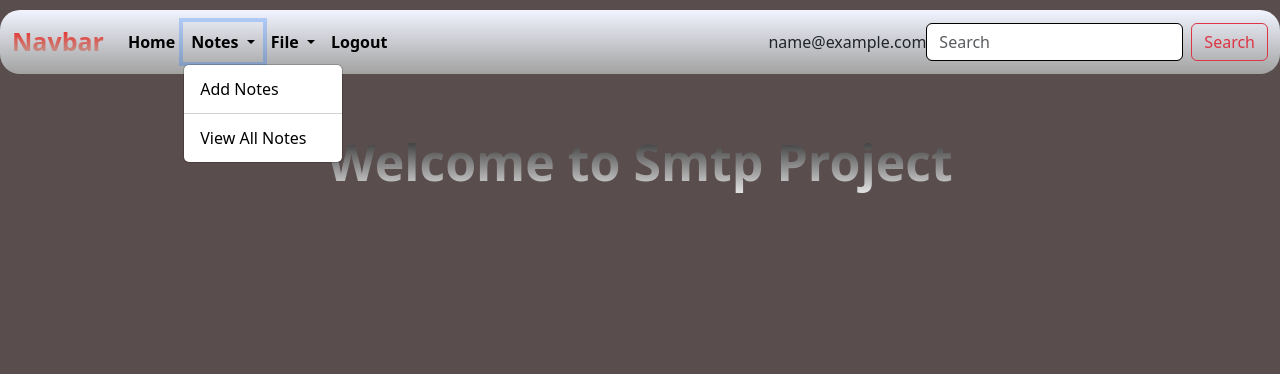
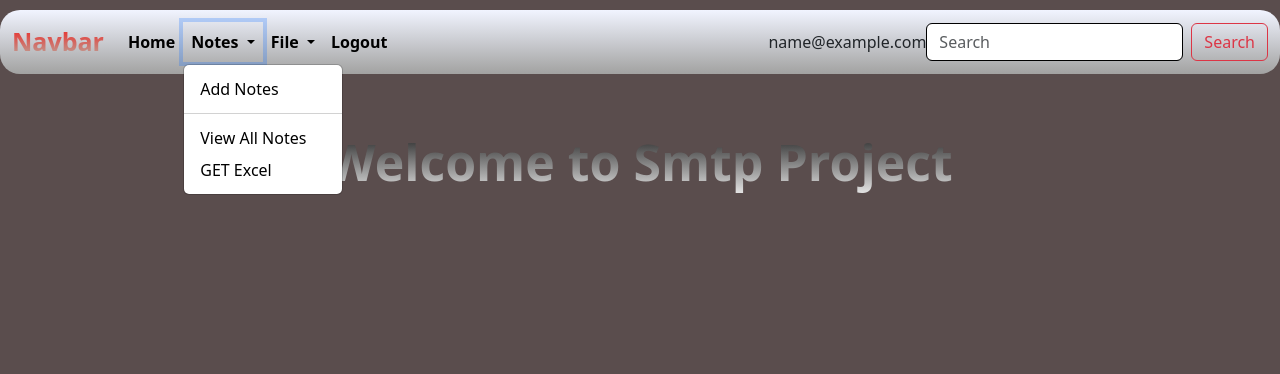
Before and after one commit to Nitishsingamsetti/student_record_manager, a Flask app: page /panel in a window 1280 px wide, after a click on "Notes". Shown: the top 374 px of the page. Run offline with Flask 3, Linux system fonts and the light colour scheme; the visitor is signed in with stand-in values (Sample User, id 1).

Commit message:
downloadnotesin excel

```diff
--- a/templates/panel.html
+++ b/templates/panel.html
@@ -77,6 +77,7 @@
 
                 <li><hr class="dropdown-divider"></li>
                 <li><a class="dropdown-item active" href="{{url_for('allnotes')}}">View All Notes</a></li>
+                <li><a class="dropdown-item active" href="{{url_for('getexcel_data')}}">GET Excel</a></li>
               </ul>
             </li>
             <li class="nav-item dropdown">
```
Also changed, not shown: 1 other file.
